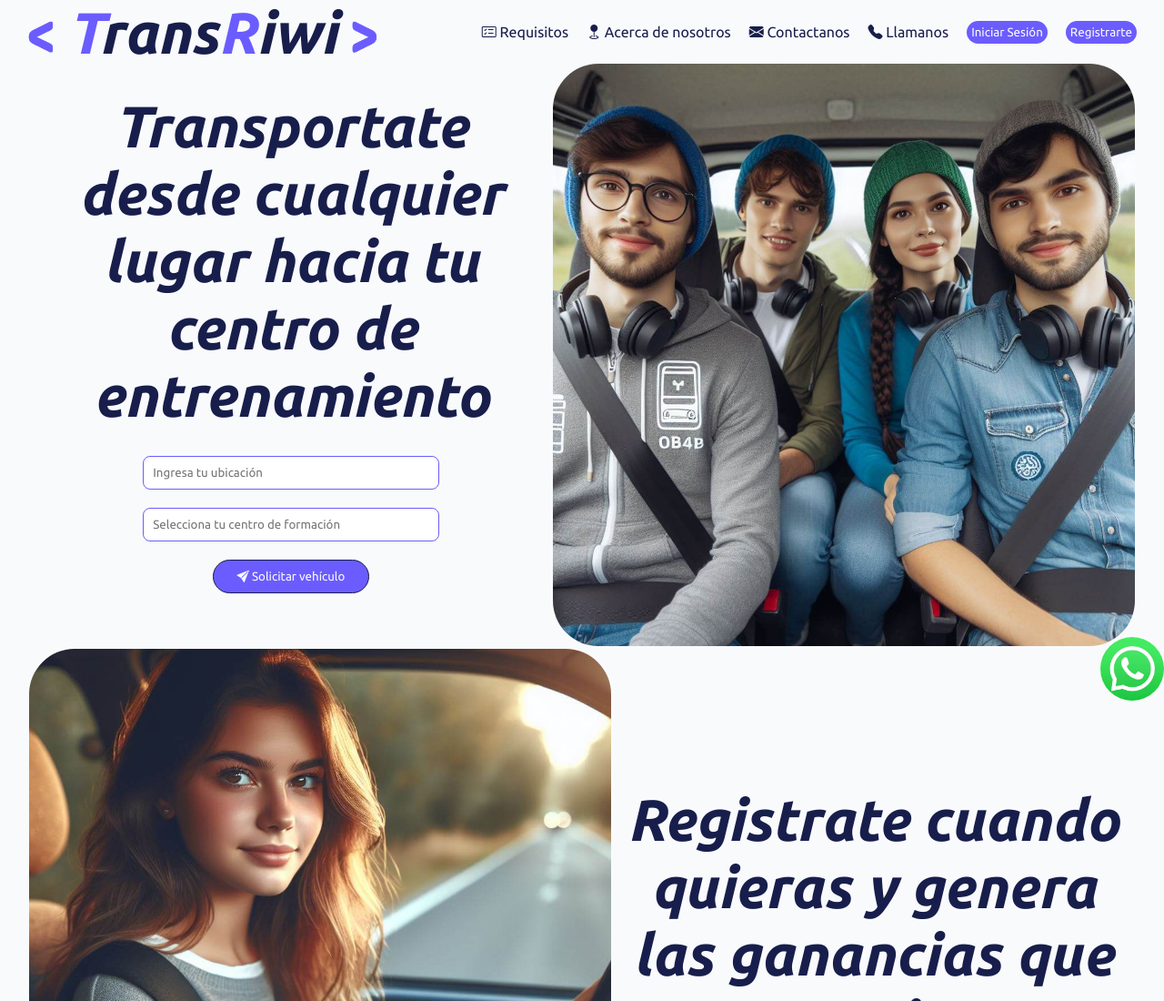
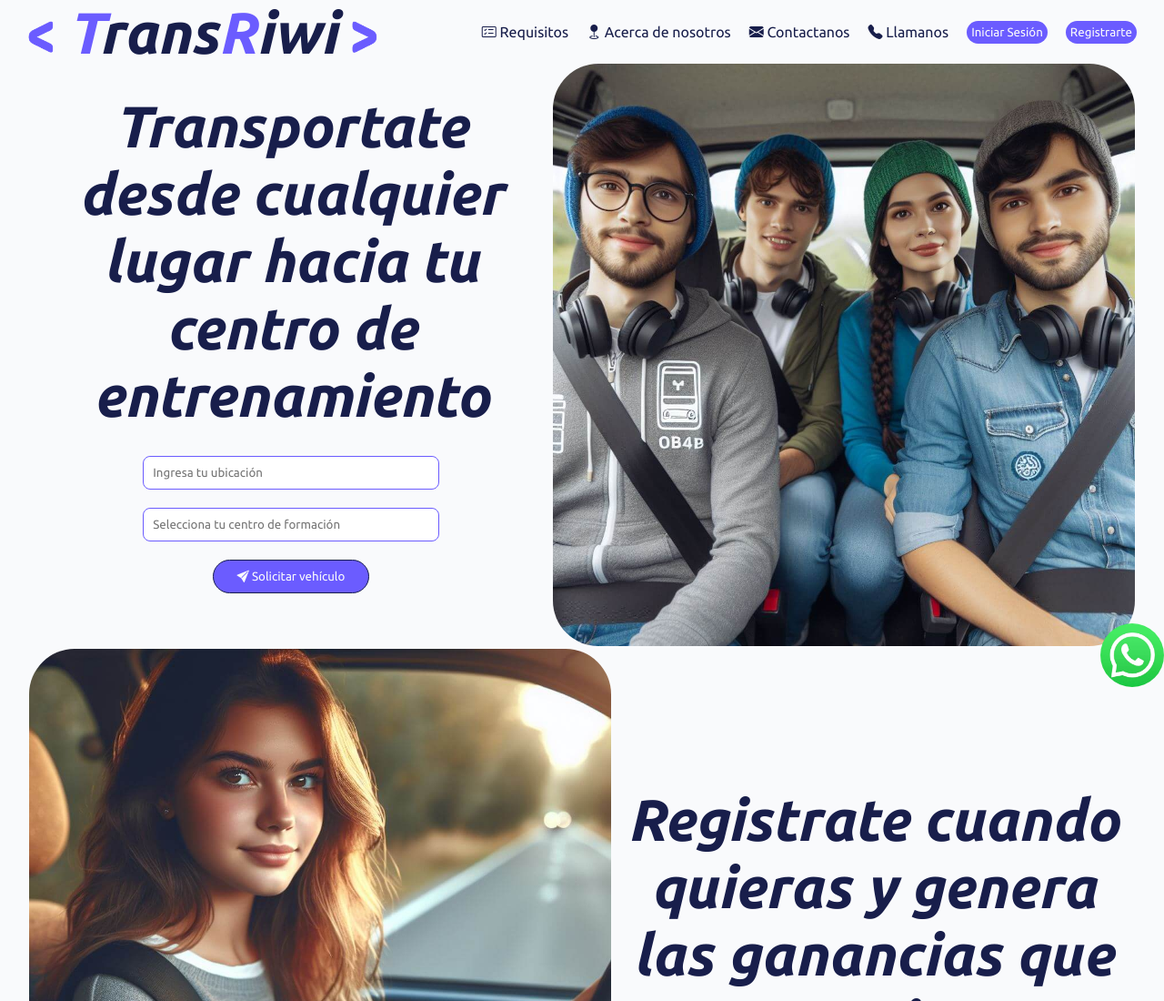
Before and after one commit to carobte/filtro-dell, a plain HTML site: page index.html in a window 1280 px wide. Shown: the top 1100 px of the page at 91% size. Drawn offline with nearby package versions, Linux system fonts and the light colour scheme.

Commit message:
fix: ubicación whatsapp icon

```diff
--- a/src/css/styles.css
+++ b/src/css/styles.css
@@ -253,6 +253,6 @@ th{
 
 #a-whatsapp{
     position: fixed;
-    bottom: 25px;
+    bottom: 40px;
     right: 0;
 }
```
